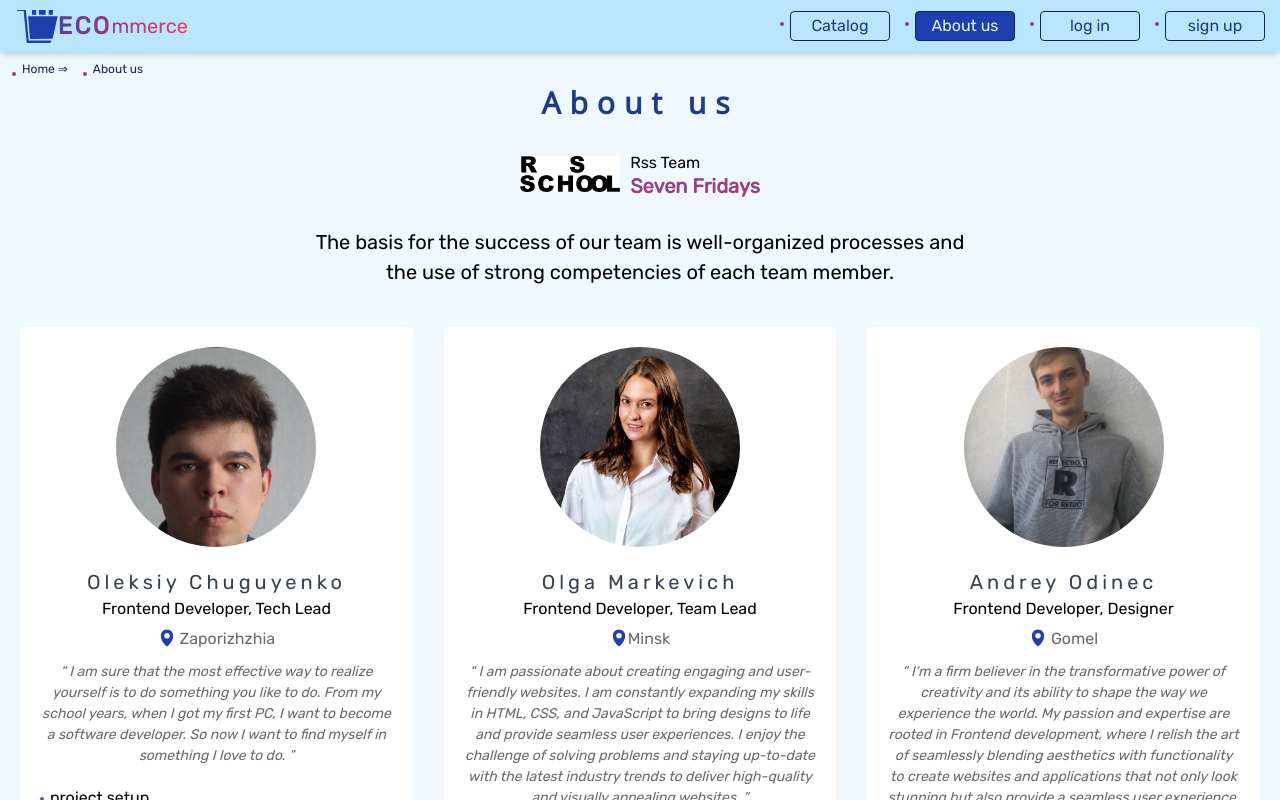
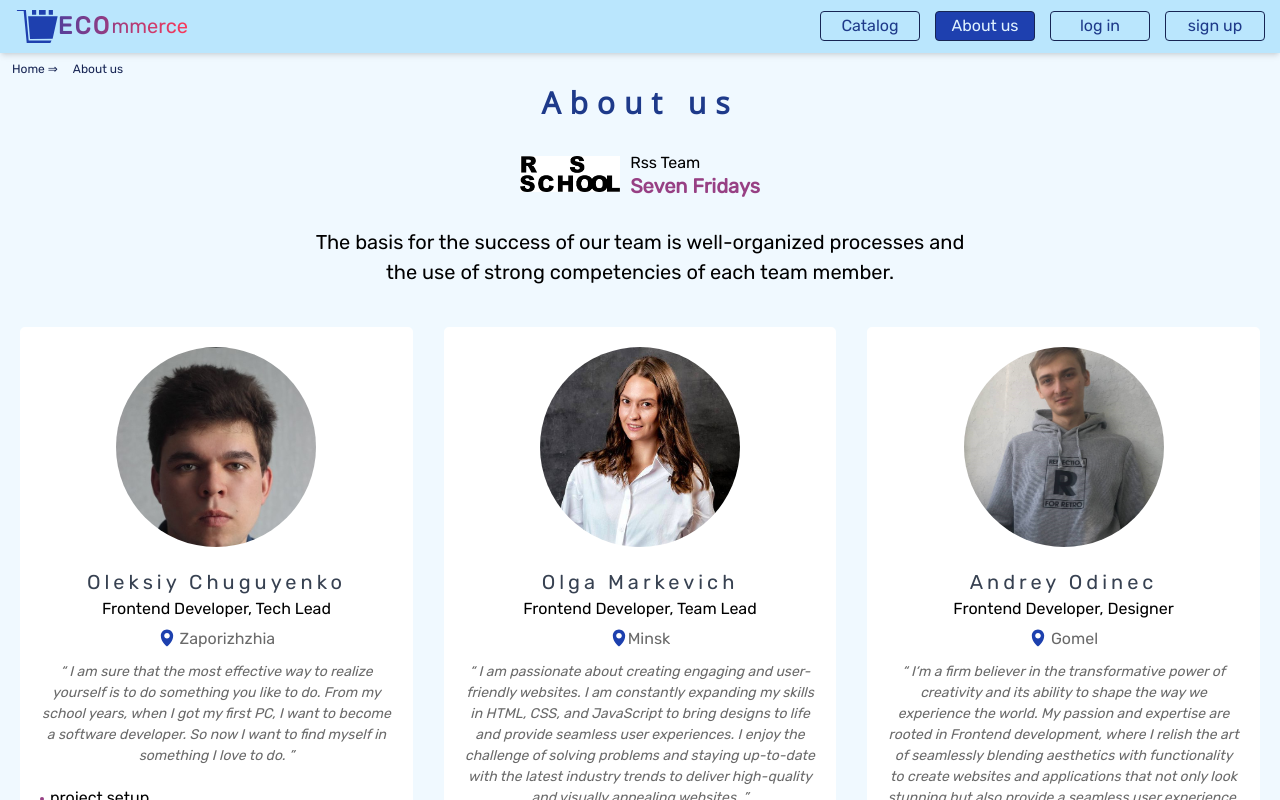
Before and after one commit to olgamarkevich/ecommerce-application, a React (Create React App) app: page /about_us in a window 1280 px wide. Shown: the top 800 px of the page. Built offline with nearby package versions, Linux system fonts and the light colour scheme; no server answers.

Commit message:
fix: ul li style

```diff
--- a/src/pages/aboutUs/AboutUs.module.css
+++ b/src/pages/aboutUs/AboutUs.module.css
@@ -152,12 +152,14 @@
   font-size: 16px;
 }
 
-ul li {
+.completed_tasks li,
+.team_info_line li {
   position: relative;
   padding-left: 10px;
 }
 
-ul li:after {
+.completed_tasks li:after,
+.team_info_line li:after {
   content: '';
   position: absolute;
   left: 0;
```
